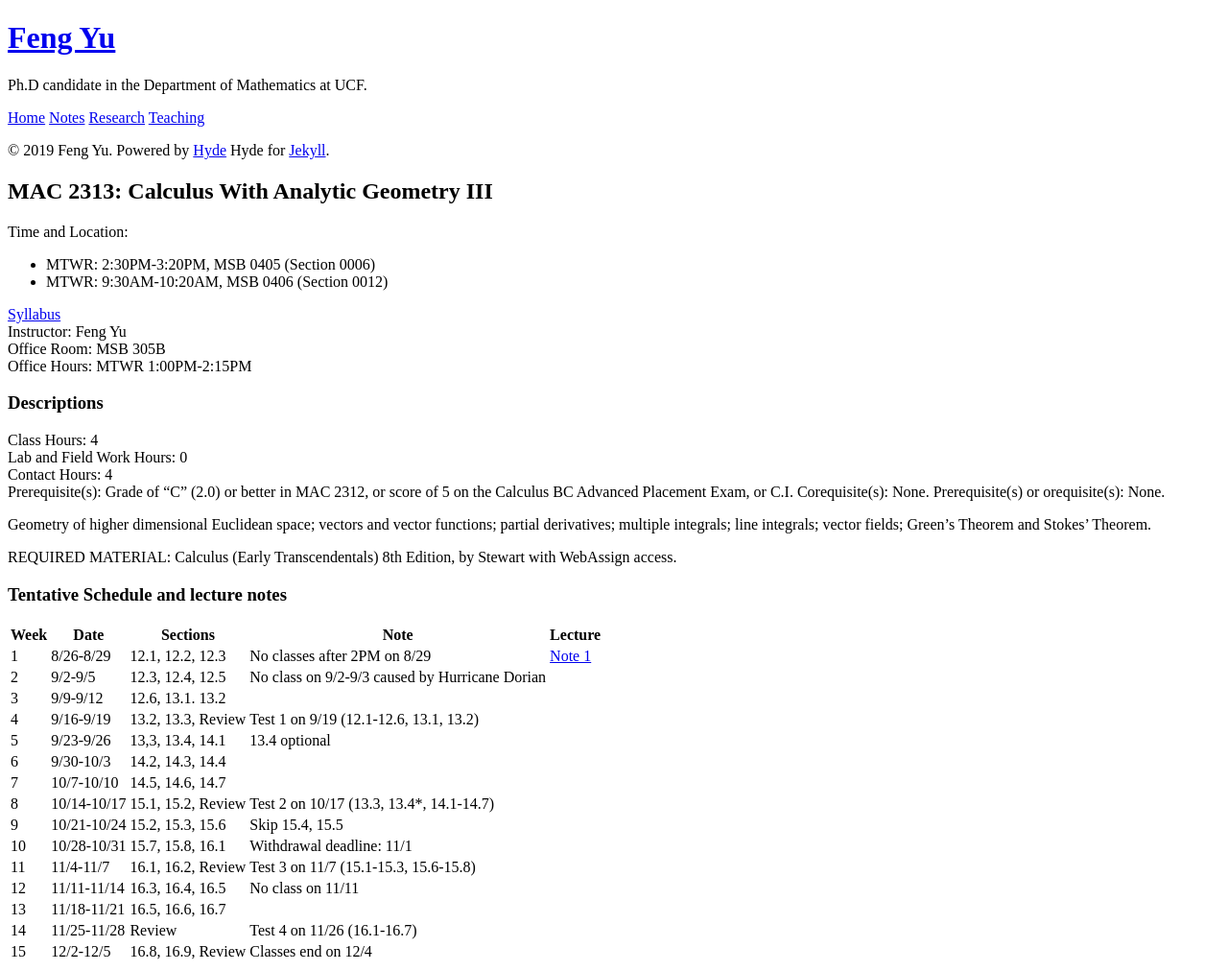
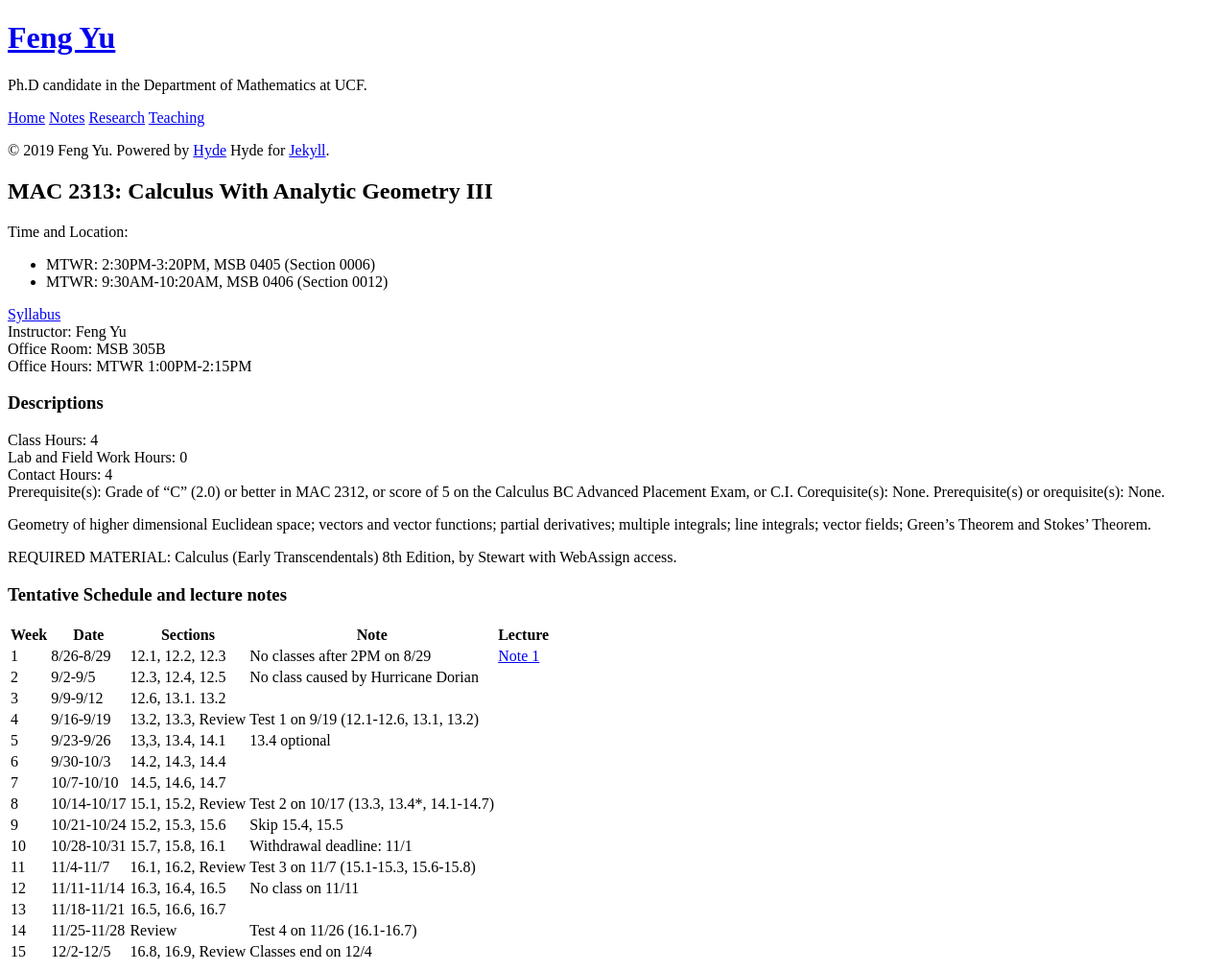
Before and after one commit to alexfengg/fengyu93.github.io, a Jekyll site: the page built from MAC2313.md, in a window 1280 px wide. Shown: the whole page at 96% size. Built offline with Jekyll 4.4.1, drawn with Linux system fonts in a browser that asks for light colours; our own code applies the rules of GitHub Pages for plain Markdown files.

Commit message:
update on 9/3/19

```diff
--- a/MAC2313.md
+++ b/MAC2313.md
@@ -24,20 +24,20 @@ REQUIRED MATERIAL:  Calculus (Early Transcendentals) 8th Edition, by Stewart wit
 
 ### Tentative Schedule and lecture notes
 
-|Week|Date|Sections|Note|Lecture|
-| ----------- | ----------- |
-|1|8/26-8/29|12.1, 12.2, 12.3|No classes after 2PM on 8/29|[Note 1](\assets\PDFs\MAC2313\Note_1.pdf)|
-|2|9/2-9/5|12.3, 12.4, 12.5|No class on 9/2-9/3 caused by Hurricane Dorian|
-|3|9/9-9/12|12.6, 13.1. 13.2|
-|4|9/16-9/19|13.2, 13.3, Review|Test 1 on 9/19 (12.1-12.6, 13.1, 13.2)|
-|5|9/23-9/26|13,3, 13.4, 14.1|13.4 optional|
-|6|9/30-10/3|14.2, 14.3, 14.4|
-|7|10/7-10/10|14.5, 14.6, 14.7|
-|8|10/14-10/17|15.1, 15.2, Review|Test 2 on 10/17 (13.3, 13.4*, 14.1-14.7)|
-|9|10/21-10/24|15.2, 15.3, 15.6|Skip 15.4, 15.5|
-|10|10/28-10/31|15.7, 15.8, 16.1|Withdrawal deadline: 11/1|
-|11|11/4-11/7|16.1, 16.2, Review|Test 3 on 11/7 (15.1-15.3, 15.6-15.8)|
-|12|11/11-11/14|16.3, 16.4, 16.5 |No class on 11/11|
-|13|11/18-11/21|16.5, 16.6, 16.7 |
-|14|11/25-11/28|Review 	|Test 4 on 11/26 (16.1-16.7)|
-|15|12/2-12/5|16.8, 16.9, Review|Classes end on 12/4|
+| Week | Date        | Sections           | Note                                     | Lecture                                   |
+| ---- | ----------- | ------------------ | ---------------------------------------- | ----------------------------------------- |
+| 1    | 8/26-8/29   | 12.1, 12.2, 12.3   | No classes after 2PM on 8/29             | [Note 1](\assets\PDFs\MAC2313\Note_1.pdf) |
+| 2    | 9/2-9/5     | 12.3, 12.4, 12.5   | No class caused by Hurricane Dorian      |                                           |
+| 3    | 9/9-9/12    | 12.6, 13.1. 13.2   |                                          |                                           |
+| 4    | 9/16-9/19   | 13.2, 13.3, Review | Test 1 on 9/19 (12.1-12.6, 13.1, 13.2)   |                                           |
+| 5    | 9/23-9/26   | 13,3, 13.4, 14.1   | 13.4 optional                            |                                           |
+| 6    | 9/30-10/3   | 14.2, 14.3, 14.4   |                                          |                                           |
+| 7    | 10/7-10/10  | 14.5, 14.6, 14.7   |                                          |                                           |
+| 8    | 10/14-10/17 | 15.1, 15.2, Review | Test 2 on 10/17 (13.3, 13.4*, 14.1-14.7) |                                           |
+| 9    | 10/21-10/24 | 15.2, 15.3, 15.6   | Skip 15.4, 15.5                          |                                           |
+| 10   | 10/28-10/31 | 15.7, 15.8, 16.1   | Withdrawal deadline: 11/1                |                                           |
+| 11   | 11/4-11/7   | 16.1, 16.2, Review | Test 3 on 11/7 (15.1-15.3, 15.6-15.8)    |                                           |
+| 12   | 11/11-11/14 | 16.3, 16.4, 16.5   | No class on 11/11                        |                                           |
+| 13   | 11/18-11/21 | 16.5, 16.6, 16.7   |                                          |                                           |
+| 14   | 11/25-11/28 | Review             | Test 4 on 11/26 (16.1-16.7)              |                                           |
+| 15   | 12/2-12/5   | 16.8, 16.9, Review | Classes end on 12/4                      |                                           |
```
Also changed, not shown: Gemfile.lock, 1 other file.
